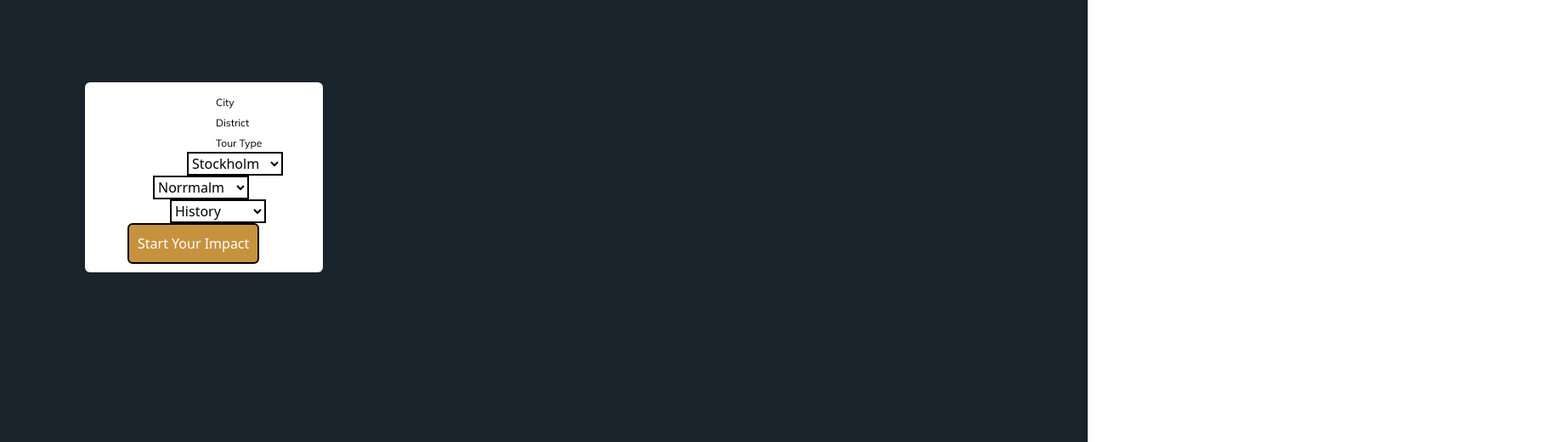
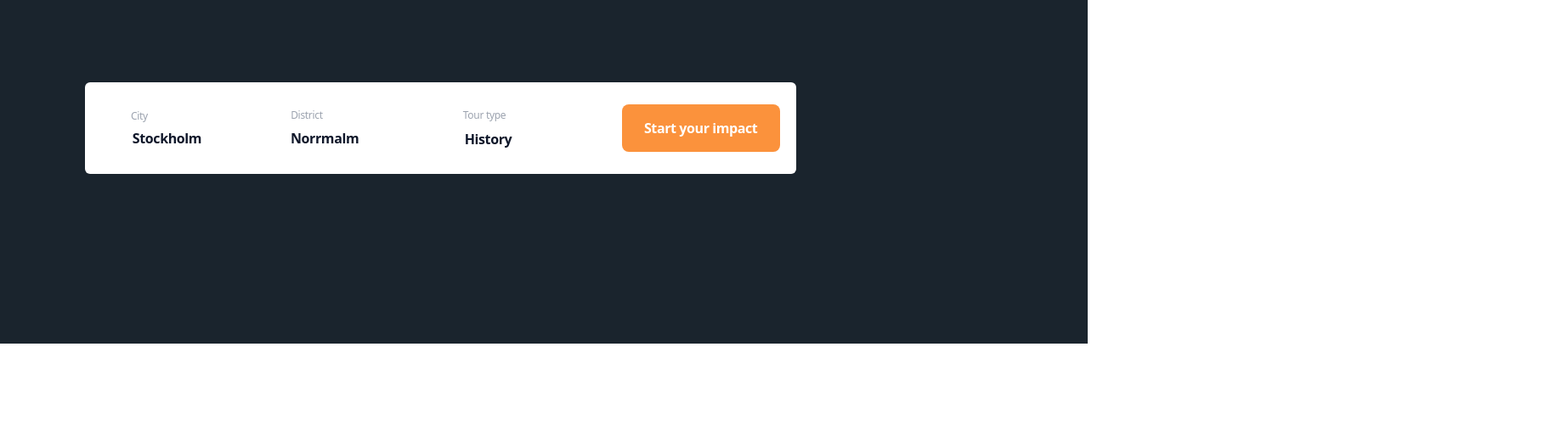
Before and after one commit to DinosaurPotato534/EcoTour, a plain HTML site: page src/index.html in a window 1280 px wide. Shown: the part 554-1075 px from the top of the page at 85% size, 1837 px wide, since content can reach past the window. After the commit the page ends 959 px from the top, so only its background shows below. Drawn offline with nearby package versions, Linux system fonts and the light colour scheme.

Commit message:
Kind of made it better
Kind of?????

```diff
--- a/src/index.html
+++ b/src/index.html
@@ -1,6 +1,4 @@
-<!DOCTYPE html>
-<html lang="en">
-<head>
+ <head>
     <meta charset="UTF-8">
     <meta name="viewport" content="width=device-width, initial-scale=1.0">
     <title>EcoTour: Home</title>
@@ -23,6 +21,7 @@
     <link href="https://fonts.googleapis.com/css2?family=Mulish:wght@400;700&display=swap" rel="stylesheet">
 
 
+    <title>EcoTour</title>
 </head>
 <body>
     <div class="bg-[#1A242D]">
@@ -47,50 +46,39 @@
         </div>
 
         <div style="background-color: #FFFFFF; margin-top: 100px; margin-left: 100px; margin-right: 900px; padding-top: 10px; padding-bottom: 10px;" class="rounded-md">
-            <p style="font-family: 'Mulish', sans-serif; font-size: 12px; color: #000000; margin-left: 154px; display: inline-flex;">
-                City
-            </p>
-            <p style="font-family: 'Mulish', sans-serif; font-size: 12px; color: #000000; margin-left: 154px; display: inline-flex;">
-                District
-            </p>
-            <p style="font-family: 'Mulish', sans-serif; font-size: 12px; color: #000000; margin-left: 154px; display: inline-flex;">
-                Tour Type
-            </p>
-
-            <div>
-                <form>
-                    <select name="city" id="cities" style="margin-left: 120px; background-color: #FFFFFF; border: solid, #000000; border-width: 2px;" class="rounded-md;">
-                        <option value="Stockhom">Stockholm</option>
-                        <option value="Placeholder">Placeholder</option>
-                        <option value="Placeholder">Placeholder</option>
-                        <option value="Placeholder">Placeholder</option>
-                      </select>
-
-                      <select name="district" id="districts" style="margin-left: 80px; border: solid, #000000; border-width: 2px; background-color: #FFFFFF;">
-                        <option value="Norrmalm">Norrmalm</option>
-                        <option value="Placeholder">Placeholder</option>
-                        <option value="Placeholder">Placeholder</option>
-                        <option value="Placeholder">Placeholder</option>
-                      </select>
-
-                      <select name="Tour Type" id="Tour Type" style="margin-left: 100px; border: solid, #000000; border-width: 2px; background-color: #FFFFFF;">
-                        <option value="History">History</option>
-                        <option value="Placeholder">Placeholder</option>
-                        <option value="Placeholder">Placeholder</option>
-                        <option value="Placeholder">Placeholder</option>
-                      </select>
-
-                      <div style="display: inline-flex; border: solid, #000000; border-width: 2px; background-color: #C7923E; margin-left: 50px;" class="rounded-md">
-                        <a href="#"><input type="submit" value="Start Your Impact" style="margin: 10px; color: #FFFFFF;"></a>
-                      </div>
-                </form>
-            </div>
+            <div class="w-[837px] h-[88px] relative">
+                <div class="w-[837px] h-[88px] left-0 top-0 absolute bg-white rounded-lg"></div>
+                <div class="w-[185.66px] h-14 px-6 py-[18px] left-[631.85px] top-[16px] absolute bg-orange-400 rounded-lg justify-center items-center gap-2.5 inline-flex">
+                  <div class="text-center text-white text-base font-semibold leading-tight tracking-tight">Start your impact</div>
+                </div>
+                <div class="w-[117.61px] h-11 left-[444.81px] top-[22px] absolute">
+                  <div class="w-[117.61px] h-[19px] left-0 top-[25px] absolute">
+                    <div class="w-[16.41px] h-4 left-[101.19px] top-[3px] absolute flex-col justify-start items-start inline-flex"></div>
+                    <div class="w-[57.44px] left-0 top-0 absolute text-right text-slate-900 text-base font-bold leading-tight tracking-tight">History</div>
+                  </div>
+                  <div class="w-[54.36px] left-0 top-0 absolute text-gray-400 text-xs font-normal leading-[14.40px] tracking-tight">Tour type</div>
+                </div>
+                <div class="w-[131.41px] h-[45px] left-[242px] top-[22px] absolute">
+                  <div class="w-[131.41px] h-[21px] left-0 top-[24px] absolute">
+                    <div class="w-[16.41px] h-4 left-[115px] top-[5px] absolute"></div>
+                    <div class="w-20 left-0 top-0 absolute text-right text-slate-900 text-base font-bold leading-tight tracking-tight">Norrmalm</div>
+                  </div>
+                  <div class="w-[41.03px] left-[0.14px] top-0 absolute text-gray-400 text-xs font-normal leading-[14.40px] tracking-tight">District</div>
+                </div>
+                <div class="w-[117.41px] h-[42px] left-[54px] top-[23px] absolute">
+                  <div class="w-[117.41px] h-[19px] left-0 top-[23px] absolute">
+                    <div class="w-[16.41px] h-4 left-[101px] top-[3px] absolute flex-col justify-start items-start inline-flex"></div>
+                    <div class="w-[83.08px] left-0 top-0 absolute text-right text-slate-900 text-base font-bold leading-tight tracking-tight">Stockholm</div>
+                  </div>
+                  <div class="w-[22.57px] left-0 top-0 absolute text-gray-400 text-xs font-normal leading-[14.40px] tracking-tight">City</div>
+                </div>
+              </div>
 
         </div>
 
     </div>
     <div class="bg-white">
+    <div class="top">
 
     </div>
 </body>
-</html>
```
